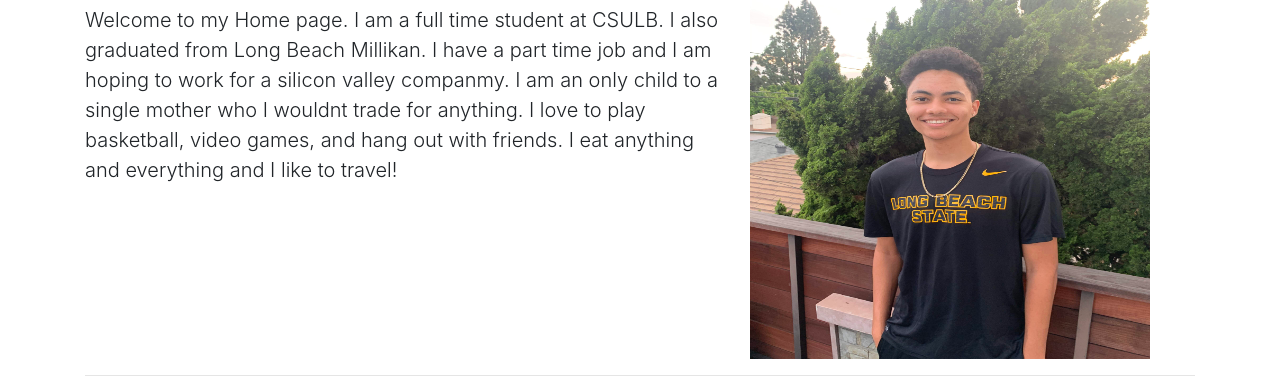
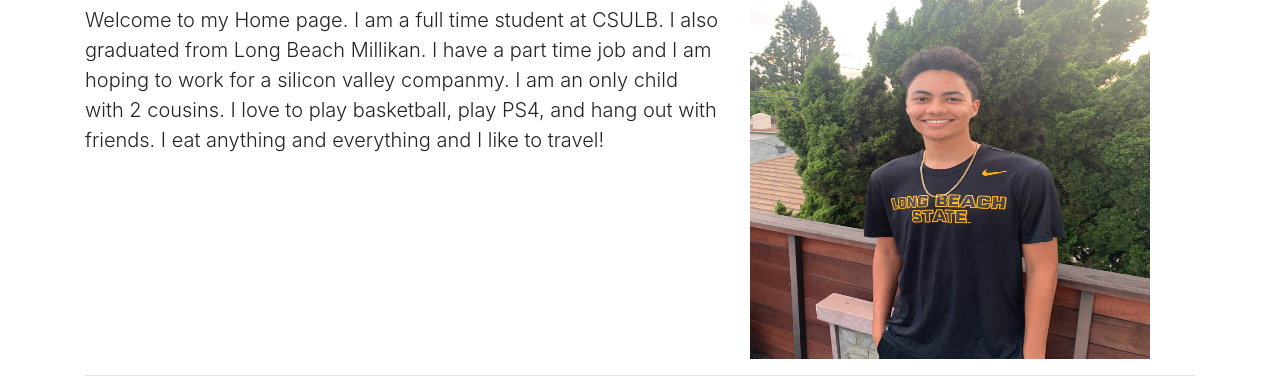
Before and after one commit to Nic-Moy/Bootstrap_activity, a plain HTML site: page index.html in a window 1280 px wide. Shown: the part 340-728 px from the top of the page. Drawn offline with nearby package versions, Linux system fonts and the light colour scheme.

Commit message:
Update index.html

```diff
--- a/index.html
+++ b/index.html
@@ -31,7 +31,7 @@
         <h2 class="featurette-heading">A LITTLE ABOUT <span class="text-muted">ME.</span></h2>
         <p class="lead">Welcome to my Home page. I am a full time student at CSULB. I also graduated from Long Beach Millikan. I have a part time job and I am hoping to work for a silicon valley companmy.
 
-I am an only child to a single mother who I wouldnt trade for anything. I love to play basketball, video games, and hang out with friends. I eat anything and everything and I like to travel! </p>
+I am an only child with 2 cousins. I love to play basketball, play PS4, and hang out with friends. I eat anything and everything and I like to travel! </p>
       </div>
       <div class="col-md-5">
         <img src="IMG_1657 (2).jpg" alt="Nic Moy" width="400" height="400">
```
